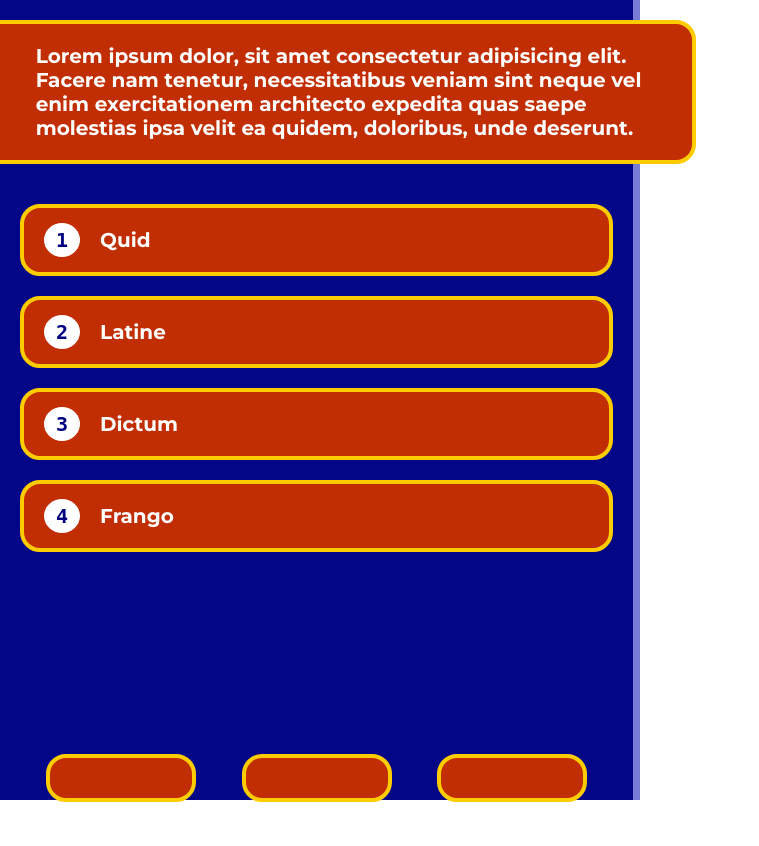
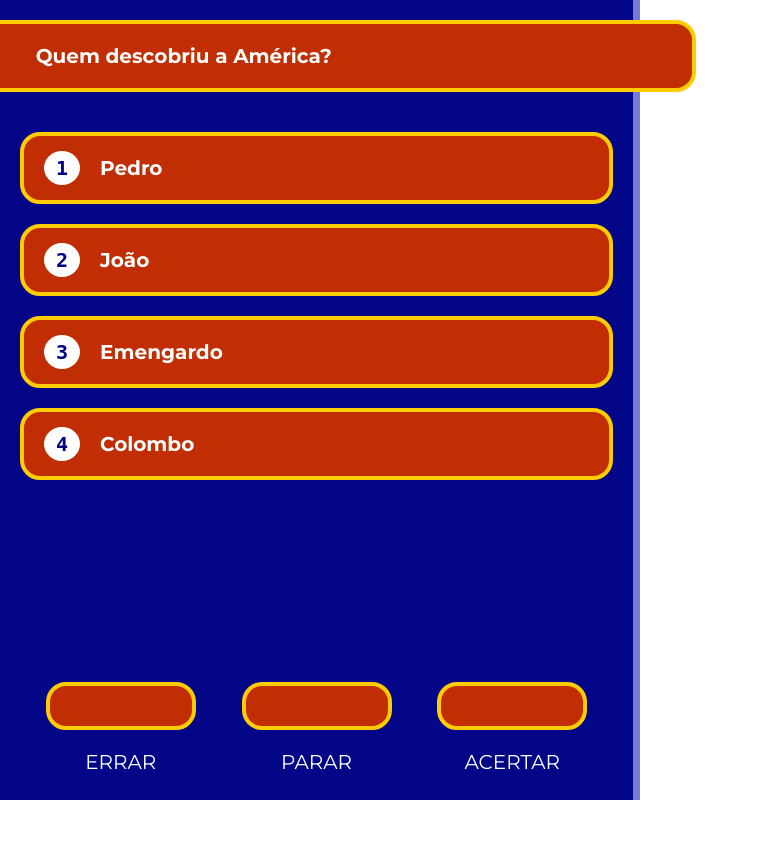
Before and after one commit to andre-noel/senac-web-2024, a PHP site: page /PHP/index.php in a window 1280 px wide. Shown: the whole page, without its empty margins (0-759 px from the left). After the commit the page ends 800 px from the top, so only its background shows below. Run offline with PHP 8.4, Linux system fonts and the light colour scheme; some web fonts are replaced.

Commit message:
Show do Milhão em PHP

```diff
--- a/PHP/index.php
+++ b/PHP/index.php
@@ -1,3 +1,29 @@
+<?php
+$perguntas = [
+    [
+        "pergunta" => "Quem descobriu o Brasil?",
+        "alternativas" => [
+            "Pedro",
+            "João",
+            "Emengardo",
+            "Apolo"
+        ],
+        "correta" => "Pedro"
+    ],
+    [
+        "pergunta" => "Quem descobriu a América?",
+        "alternativas" => [
+            "Pedro",
+            "João",
+            "Emengardo",
+            "Colombo"
+        ],
+        "correta" => "Colombo"
+    ],
+];
+
+$numPergunta = rand(0, count($perguntas) - 1);
+?>
 <!DOCTYPE html>
 <html lang="pt-br">
 <head>
@@ -15,14 +41,15 @@
 
 <body>
     <section class="pergunta">
-        <div class="box enunciado">Lorem ipsum dolor, sit amet consectetur adipisicing elit. Facere nam tenetur,
-            necessitatibus veniam sint neque vel enim exercitationem architecto expedita quas saepe molestias ipsa velit
-            ea quidem, doloribus, unde deserunt.</div>
+        <div class="box enunciado"><?php echo $perguntas[$numPergunta]["pergunta"]; ?></div>
         <ul class="alternativas">
-            <li class="box alternativa1">Quid</li>
-            <li class="box alternativa2">Latine</li>
-            <li class="box alternativa3">Dictum</li>
-            <li class="box alternativa4">Frango</li>
+            <?php
+            for ($i = 0; $i < 4; $i++) {
+                echo "<li class=\"box alternativa" . ($i + 1) . "\">";
+                echo $perguntas[$numPergunta]["alternativas"][$i];
+                echo "</li>";
+            }
+            ?>
         </ul>
         <button class="box" id="btnPerguntar">Pode perguntar?</button>
         <div class="pontuacao">
```
